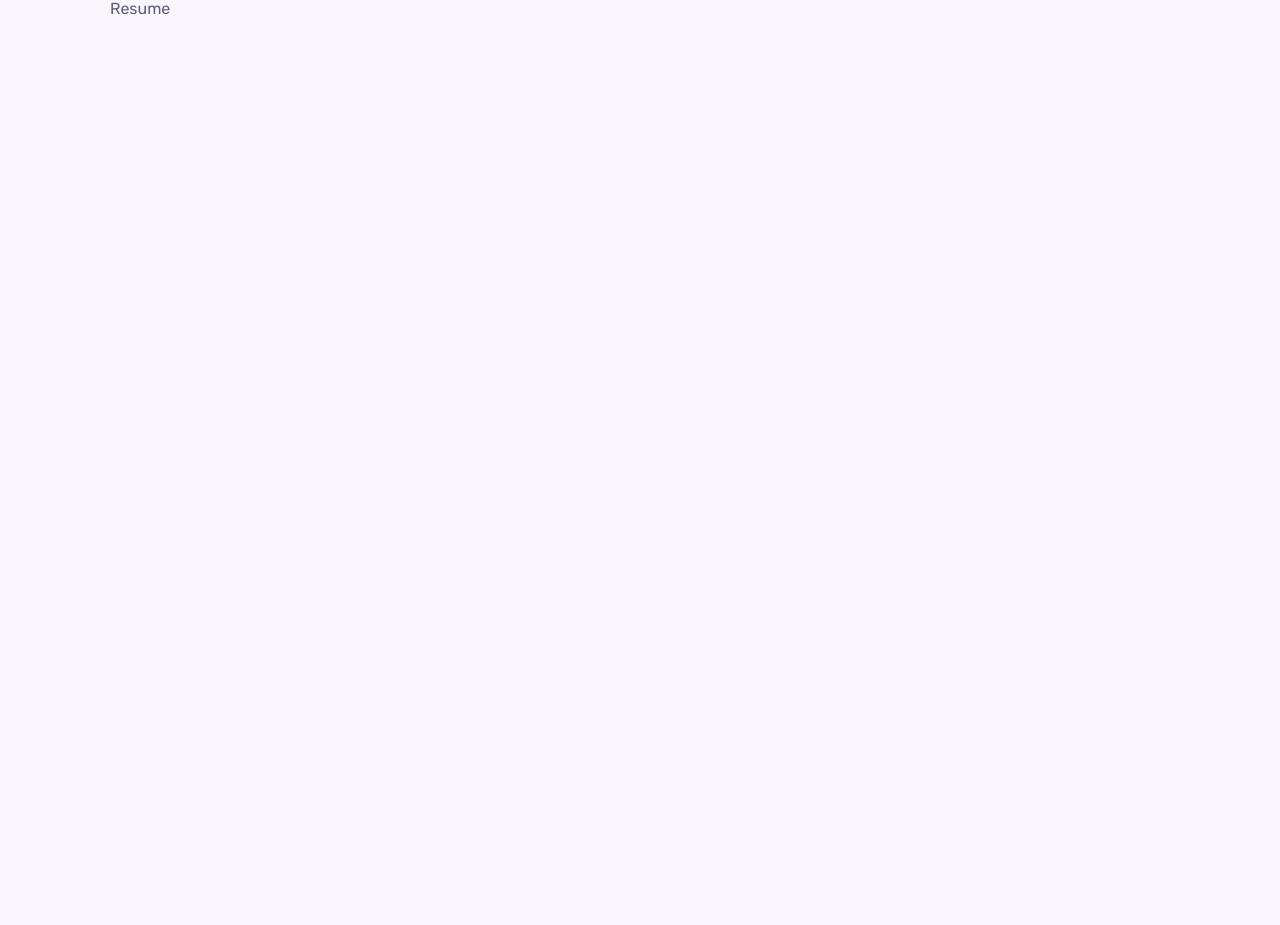
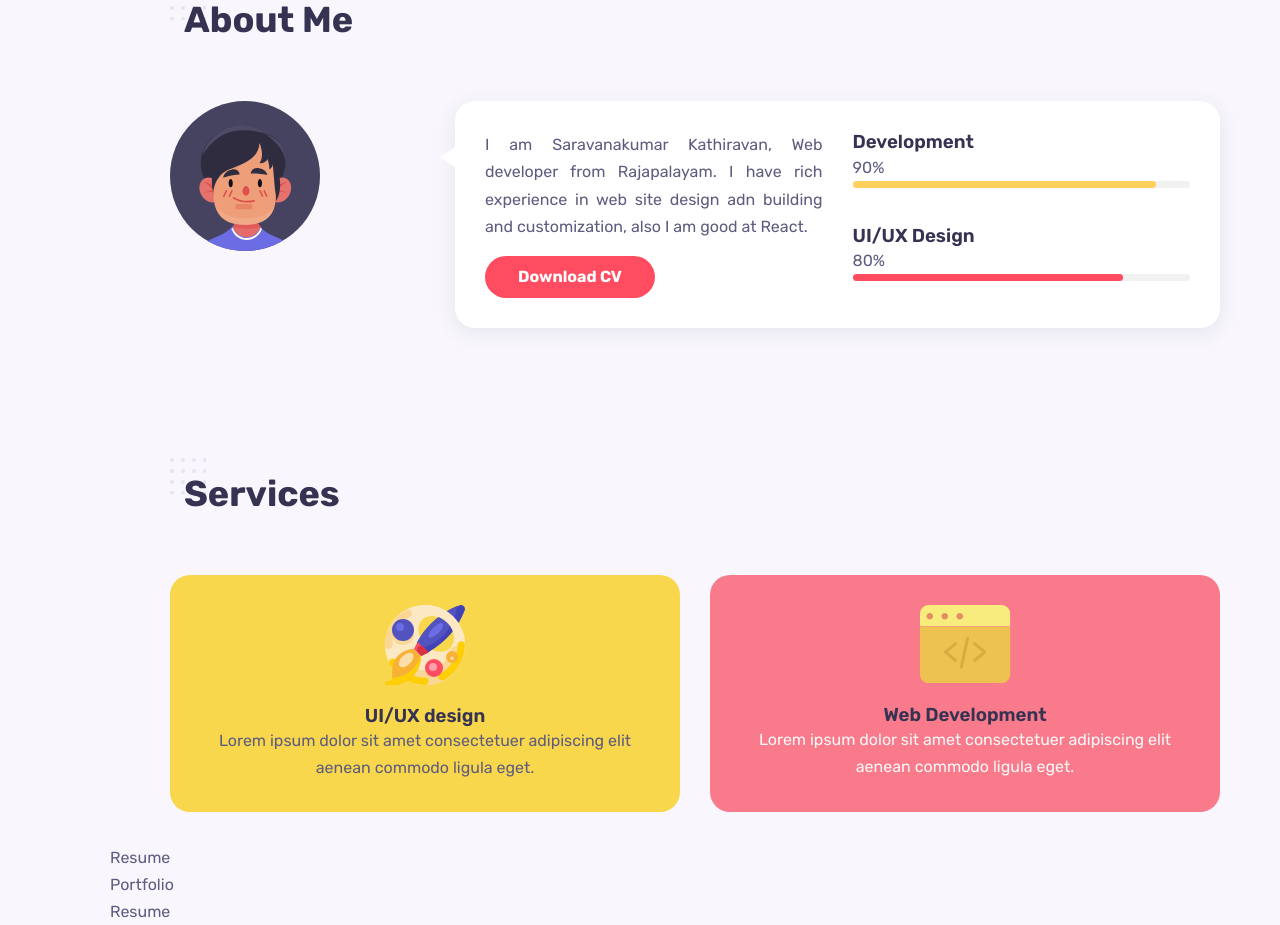
Before and after one commit to iamsarank/Myportfolio, a React (Create React App) app: page / in a window 1280 px wide. Shown: the part 914-1839 px from the top of the page. Before the commit the page ends 936 px from the top, so only its background shows below. Built offline with nearby package versions, Linux system fonts and the light colour scheme.

Commit message:
about and services completed

```diff
--- a/src/components/about/About.js
+++ b/src/components/about/About.js
@@ -1,9 +1,45 @@
 import React from 'react';
 import "./about.css";
+import AbtImg from "../../assets/avatar-2.svg";
 
 const About = () => {
   return (
-    <div>About</div>
+    <section className='about container section' id="about">
+      <h2 className='section__title'>About Me</h2>
+
+      <div className='about__container grid'>
+        <img src={AbtImg} alt="" className='about__img' />
+
+        <div className='about__data grid'>
+          <div className='about__info'>
+            <p className='about__description'>I am Saravanakumar Kathiravan, Web developer from Rajapalayam. I have rich experience in web site design adn building and customization, also I am good at React.</p>
+            <a href='' className='btn'>Download CV</a>
+          </div>
+
+          <div className='about__skills grid'>
+            <div className='skills__data'>
+              <div className='skills__title'>
+                <h3 className='skills_name'>Development</h3>
+                <span className='skills__number '>90%</span>
+              </div>
+              <div className='skills__bar'>
+                <span className='skills__percentage development'></span>
+              </div>
+            </div>
+
+            <div className='skills__data'>
+              <div className='skills__title'>
+                <h3 className='skills_name'>UI/UX Design</h3>
+                <span className='skills__number '>80%</span>
+              </div>
+              <div className='skills__bar'>
+                <span className='skills__percentage uiux'></span>
+              </div>
+            </div>
+          </div>
+        </div>
+      </div>
+    </section>
   )
 }
 
--- a/src/components/about/about.css
+++ b/src/components/about/about.css
@@ -0,0 +1,72 @@
+.about__container {
+    grid-template-columns: 3fr 9fr;
+    column-gap: 1.875rem;
+}
+
+.about__data {
+    padding: 1.875rem;
+    background-color: var(--container-color);
+    box-shadow: var(--shadow);
+    border-radius: var(--border-radius);
+    grid-template-columns: repeat(2, 1fr);
+    column-gap: 1.875rem;
+    position: relative;
+}
+
+.about__data::before{
+    content: '';
+    width: 0;
+    height: 0;
+    border-top: 10px solid transparent;
+    border-bottom: 10px solid transparent;
+    border-right: 15px solid var(--container-color);
+    position: absolute;
+    left: -0.93rem;
+    top: 20%;
+}
+
+.about__description {
+    margin-bottom: 1rem;
+    text-align: justify;
+}
+
+.about__skills{
+    row-gap: 1.25rem;
+}
+
+.skills__titles{
+    display:flex;
+    justify-content: space-between;
+    margin-bottom: 1rem;
+}
+.skills__name {
+    font-size: var(--normal-font-size);
+    font-weight: var(--font-medium);
+}
+.skills__number{
+    line-height: 1.2;
+
+}
+
+.skills__bar,
+.skills__percentage{
+    height: 7px;
+    border-radius: 0.25rem;
+}
+
+.skills__bar{
+    background-color: #f1f1f1;
+}
+
+.skills__percentage{
+    display: block;
+}
+
+.development{
+    width: 90%;
+    background-color: rgb(255, 209, 92);
+}
+.uiux{
+    width: 80%;
+    background-color: rgb(255, 76, 96);
+}
--- a/src/components/services/Services.js
+++ b/src/components/services/Services.js
@@ -1,9 +1,44 @@
 import React from 'react';
 import "./services.css";
+import Image1 from "../../assets/service-1.svg";
+import Image2 from "../../assets/service-2.svg";
+import Image3 from "../../assets/service-3.svg";
+
+const data = [
+  {
+    id: 1,
+    image: Image1,
+    title: "UI/UX design",
+    description:
+      "Lorem ipsum dolor sit amet consectetuer adipiscing elit         aenean commodo ligula eget.",
+  },
+  {
+    id: 2,
+    image: Image2,
+    title: "Web Development",
+    description:
+      "Lorem ipsum dolor sit amet consectetuer adipiscing elit         aenean commodo ligula eget.",
+  },
+];
 
 const Services = () => {
   return (
-    <div>Services</div>
+    <section className='services container section' id="services">
+      <h2 className='section__title'>Services</h2>
+
+      <div className='services__container grid'>
+        {data.map(({id, image,title,description}) =>{
+          return (
+            <div className='services__card' key={id}>
+              <img src={image} alt="" className='services__img' />
+
+              <h3 className='sevices__title'>{title}</h3>
+              <p className='services__description'>{description}</p>
+              </div>
+          );
+        })}
+      </div>
+    </section>
   )
 }
 
--- a/src/components/services/services.css
+++ b/src/components/services/services.css
@@ -0,0 +1,48 @@
+.services__container{
+    grid-template-columns: repeat(2, 1fr);
+    column-gap: 1.875rem;
+}
+
+.services__card{
+    text-align: center;
+    padding: 1.875rem;
+    border-radius: var(--border-radius);
+    background-color: var(--container-color);
+    transition: all 0.3s ease-in-out;
+}
+
+.services__card:hover{
+    transform: translateY(-10px);
+}
+
+.services__card:nth-child(1){
+    background-color: rgb(249,215,76);
+    box-shadow: 0px 5px 20px 0px rgb(249,215,76 / 50%);
+}
+
+.services__card:nth-child(2){
+    background-color: rgb(249,123,139);
+    box-shadow: 0px 5px 20px 0px rgb(249,123,139 / 50%);
+}
+
+.services__img{
+    margin-bottom: 1.23rem;
+}
+
+.services__title {
+    font-size: var(--he-font-size);
+    margin-bottom: 1rem;
+    color: #fff;
+}
+
+.services__description{
+    color: #f8f8f9;
+}
+
+.services__card:nth-child(1) .services__title {
+    color: var(--title-color);
+}
+
+.services__card:nth-child(1) .services__description{
+    color: var(--text-color);
+}
```
